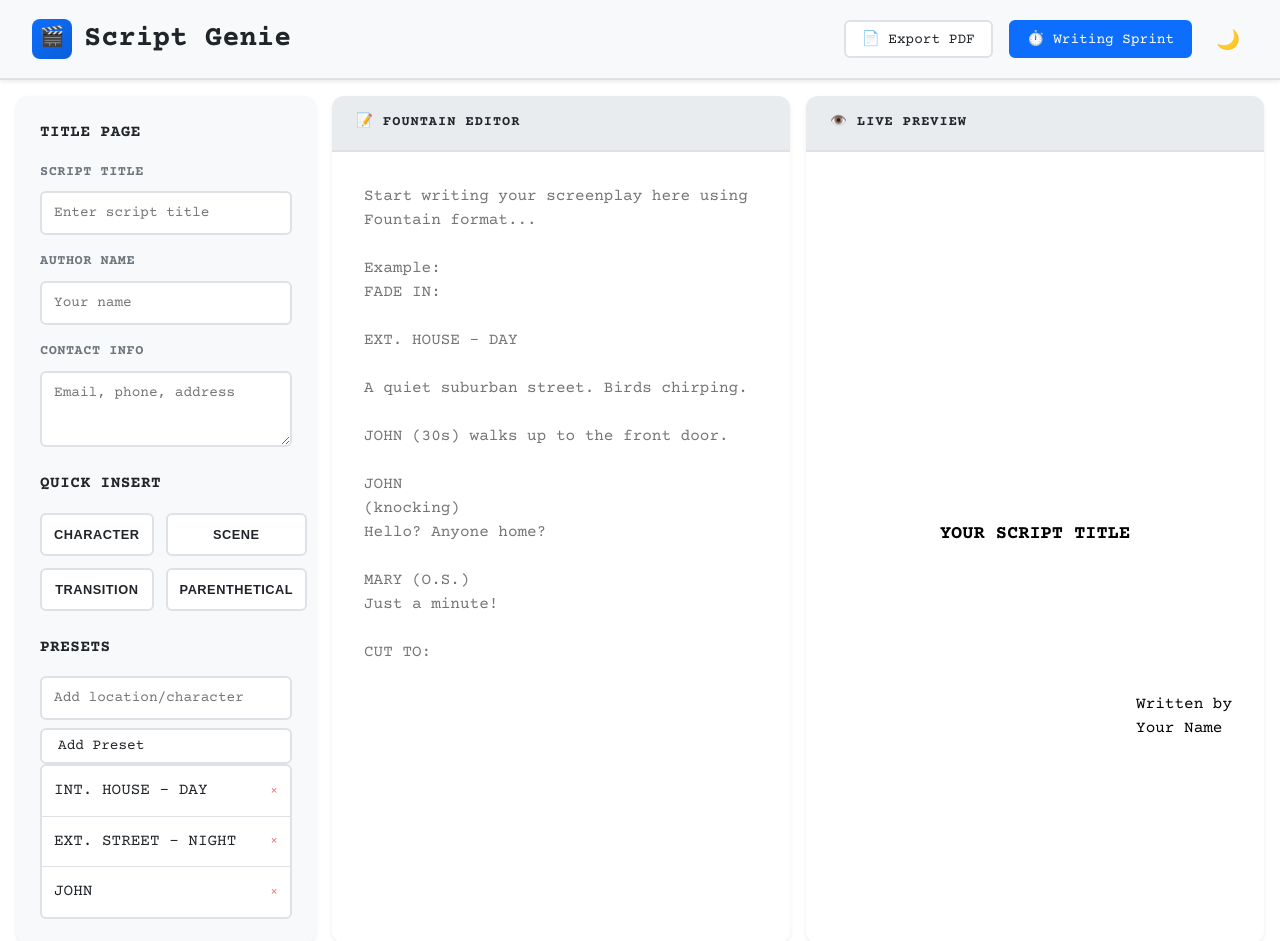
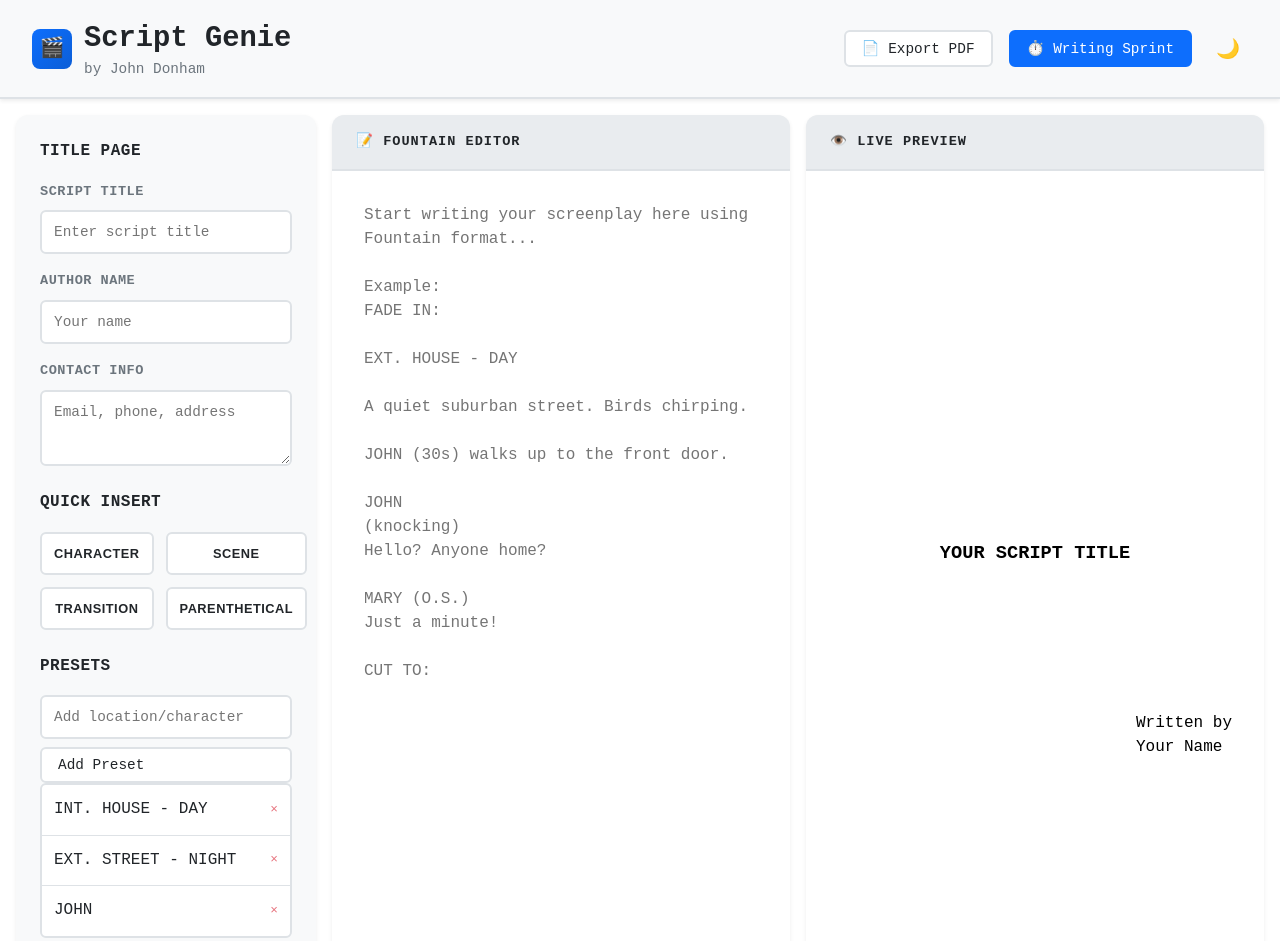
Before and after one commit to hellcinder/scriptgenie, a plain HTML site: page index.html in a window 1280 px wide. Shown: the top 941 px of the page. Drawn offline with nearby package versions, Linux system fonts and the light colour scheme.

Commit message:
Update index.html

```diff
--- a/index.html
+++ b/index.html
@@ -4,9 +4,6 @@
     <meta charset="UTF-8">
     <meta name="viewport" content="width=device-width, initial-scale=1.0">
     <title>Script Genie - Professional Screenplay Editor</title>
-    <link rel="preconnect" href="https://fonts.googleapis.com">
-    <link rel="preconnect" href="https://fonts.gstatic.com" crossorigin>
-    <link href="https://fonts.googleapis.com/css2?family=Courier+Prime:wght@400;700&display=swap" rel="stylesheet">
     <style>
         :root {
             --bg-primary: #ffffff;
@@ -44,7 +41,7 @@
         }
 
         body {
-            font-family: 'Courier Prime', 'Courier New', monospace;
+            font-family: 'Courier New', 'Liberation Mono', 'Nimbus Mono L', Monaco, 'Lucida Console', monospace;
             background: var(--bg-primary);
             color: var(--text-primary);
             line-height: 1.6;
@@ -318,7 +315,7 @@
             padding: 2rem;
             background: var(--bg-primary);
             color: var(--text-primary);
-            font-family: 'Courier Prime', 'Courier New', monospace;
+            font-family: 'Courier New', 'Liberation Mono', 'Nimbus Mono L', Monaco, 'Lucida Console', monospace;
             font-size: 12pt;
             line-height: 1.5;
             tab-size: 4;
@@ -335,7 +332,7 @@
             padding: 1rem;
             background: white;
             color: #000;
-            font-family: 'Courier Prime', 'Courier New', monospace;
+            font-family: 'Courier New', 'Liberation Mono', 'Nimbus Mono L', Monaco, 'Lucida Console', monospace;
             font-size: 12pt;
             line-height: 1.5;
             overflow-y: auto;
@@ -378,7 +375,7 @@
             font-weight: 700;
             color: var(--accent-color);
             margin: 1rem 0;
-            font-family: 'Courier Prime', monospace;
+            font-family: 'Courier New', 'Liberation Mono', 'Nimbus Mono L', Monaco, 'Lucida Console', monospace;
         }
 
         .timer-controls {
@@ -549,7 +546,10 @@
             <div class="header-content">
                 <div class="logo">
                     <div class="logo-icon">🎬</div>
-                    <h1>Script Genie</h1>
+                    <div>
+                        <h1>Script Genie</h1>
+                        <div style="font-size: 0.9rem; color: var(--text-secondary); margin-top: -0.25rem;">by John Donham</div>
+                    </div>
                 </div>
                 <div class="header-controls">
                     <button class="btn" onclick="exportToPDF()">📄 Export PDF</button>
```
